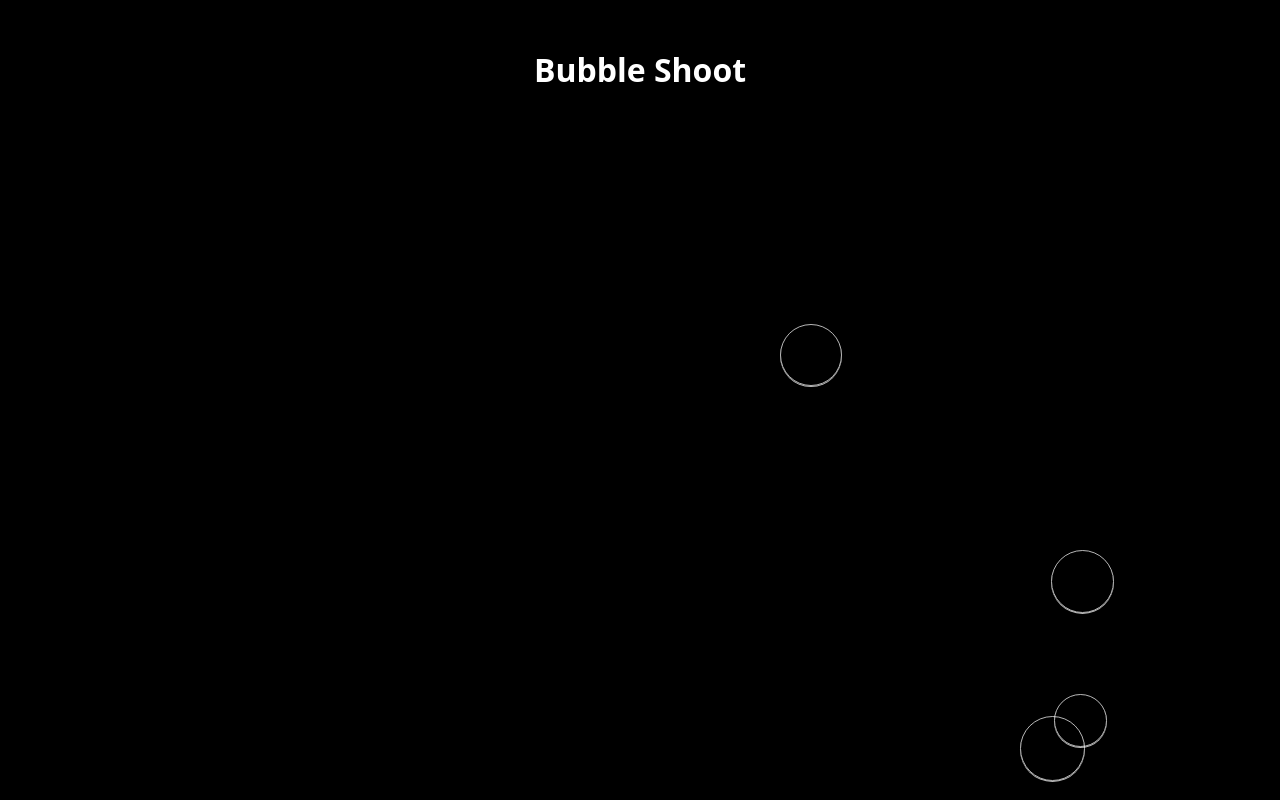
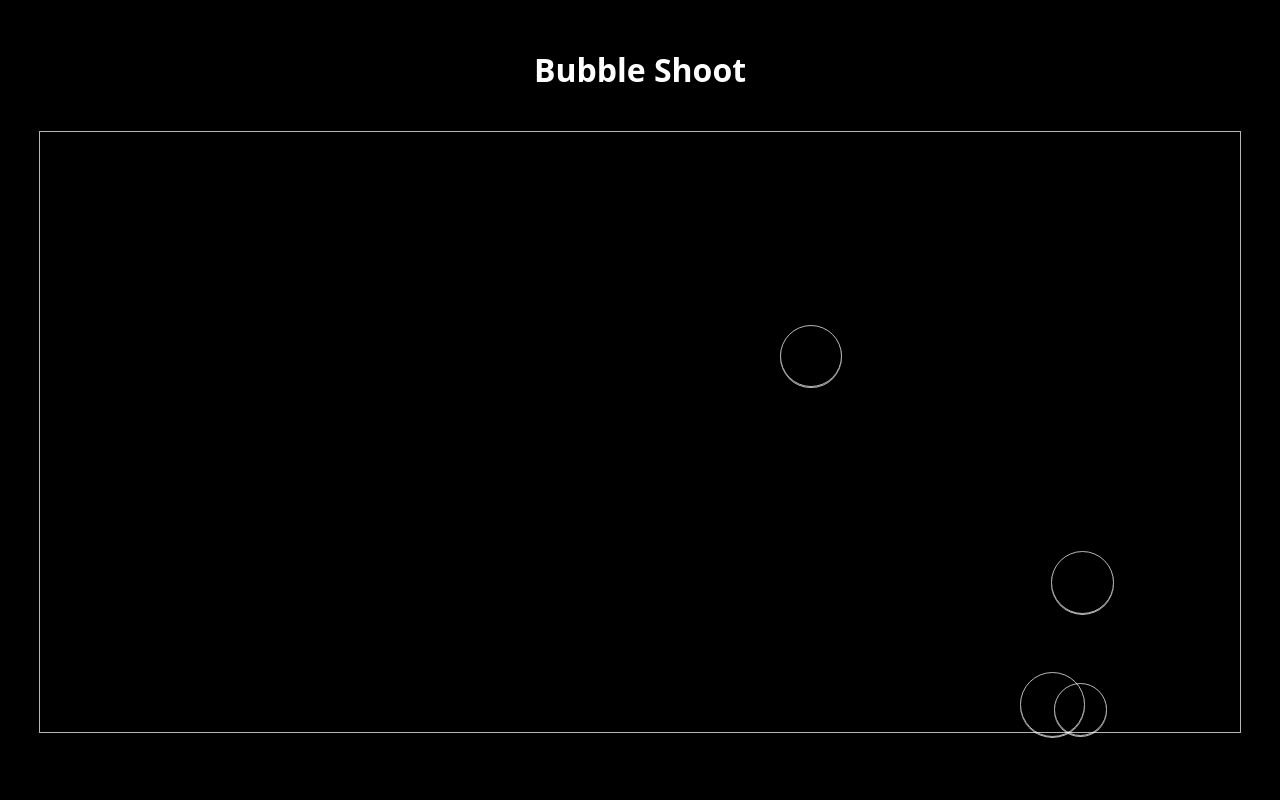
Before and after one commit to ritikabhosale/shootMania, a plain HTML site: page index.html in a window 1280 px wide. Drawn offline with Linux system fonts and the light colour scheme.

Commit message:
Stopped bubbles from crossing the view edges

```diff
--- a/css/style.css
+++ b/css/style.css
@@ -22,3 +22,7 @@ h1 {
   border: 1px solid rgba(255, 255, 255, 0.714);
   box-shadow: 0px 1px rgba(255, 255, 255, 0.726);
 }
+
+#bubble-view {
+  border: 1px solid rgba(255, 255, 255, 0.714);
+}
--- a/index.html
+++ b/index.html
@@ -6,6 +6,7 @@
   <script src="scripts/main.js"></script>
   <script src="scripts/bubble.js"></script>
   <script src="scripts/game.js"></script>
+  <script src="scripts/view.js"></script>
 </head>
 
 <body>
--- a/scripts/game.js
+++ b/scripts/game.js
@@ -10,6 +10,7 @@ class Game {
   #view;
   #bubbles;
   #numOfBubbles;
+  #score;
   constructor(view, bubbles) {
     this.#view = view;
     this.#bubbles = bubbles;
@@ -17,22 +18,36 @@ class Game {
   }
 
   addBubble() {
-    const position = randomPosition(this.#view.dimensions);
+    const position = randomPosition(this.#view.getInfo().dimensions);
     const diameter = randomInt(60) + 40;
     const id = 'bubble--'.concat(++this.#numOfBubbles);
     const bubble = new Bubble(position, diameter, 3, id);
+    if (this.#view.doesIntersectRightEdge(bubble.getInfo())) { return -1 };
     this.#bubbles.push(bubble);
     return bubble;
   };
 
   moveBubbles() {
-    console.log(this.#numOfBubbles);
     this.#bubbles.forEach(bubble => bubble.move());
   }
 
   getInfo() {
     const bubbles = [];
     this.#bubbles.forEach(bubble => bubbles.push(bubble.getInfo()));
-    return { bubbles, view: this.#view };
+    return { bubbles, view: this.#view.getInfo(), score: this.#score };
+  }
+
+  #removeBubble(id) {
+    const bubbleToRemove = this.#bubbles.find(bubble =>
+      bubble.getInfo().id === id);
+    const index = this.#bubbles.indexOf(bubbleToRemove);
+    this.#bubbles.splice(index, 1);
+  }
+
+  updateBubbles(bubble) {
+    if (this.#view.doesIntersectBottomEdge(bubble)) {
+      this.#score--;
+      this.#removeBubble(bubble.id);
+    }
   }
 }
--- a/scripts/main.js
+++ b/scripts/main.js
@@ -29,7 +29,10 @@ const updateBubble = bubble => {
 const updateBubbles = game => {
   game.moveBubbles();
   const { bubbles } = game.getInfo();
-  bubbles.forEach(bubble => updateBubble(bubble));
+  bubbles.forEach(bubble => {
+    updateBubble(bubble);
+    game.updateBubbles(bubble);
+  });
 };
 
 const startGame = (game) => {
@@ -38,7 +41,9 @@ const startGame = (game) => {
   setInterval(() => {
     if (counter % 35 === 0) {
       const bubble = game.addBubble();
-      drawBubble(bubble, view);
+      if (bubble != -1) {
+        drawBubble(bubble, view);
+      }
     }
     updateBubbles(game);
     counter++;
@@ -46,9 +51,9 @@ const startGame = (game) => {
 };
 
 const main = () => {
-  const view = { dimensions: { height: 600, width: 1200 }, id: 'bubble-view' };
+  const view = new View({ height: 600, width: 1200 }, 'bubble-view');
   const game = new Game(view, []);
-  drawView(view);
+  drawView(game.getInfo().view);
   startGame(game);
 }
 
--- /dev/null
+++ b/scripts/view.js
@@ -0,0 +1,20 @@
+class View {
+  #dimensions;
+  #id;
+  constructor(dimensions, id) {
+    this.#dimensions = dimensions;
+    this.#id = id;
+  }
+  doesIntersectRightEdge(bubble) {
+    const requiredWidth = bubble.position.left + bubble.diameter;
+    return requiredWidth > this.#dimensions.width;
+  }
+  doesIntersectBottomEdge(bubble) {
+    const requiredWidth = bubble.position.top + bubble.diameter;
+    return requiredWidth > this.#dimensions.height;
+  }
+  getInfo() {
+    const { height, width } = this.#dimensions;
+    return { dimensions: { height, width }, id: this.#id };
+  }
+}
```
